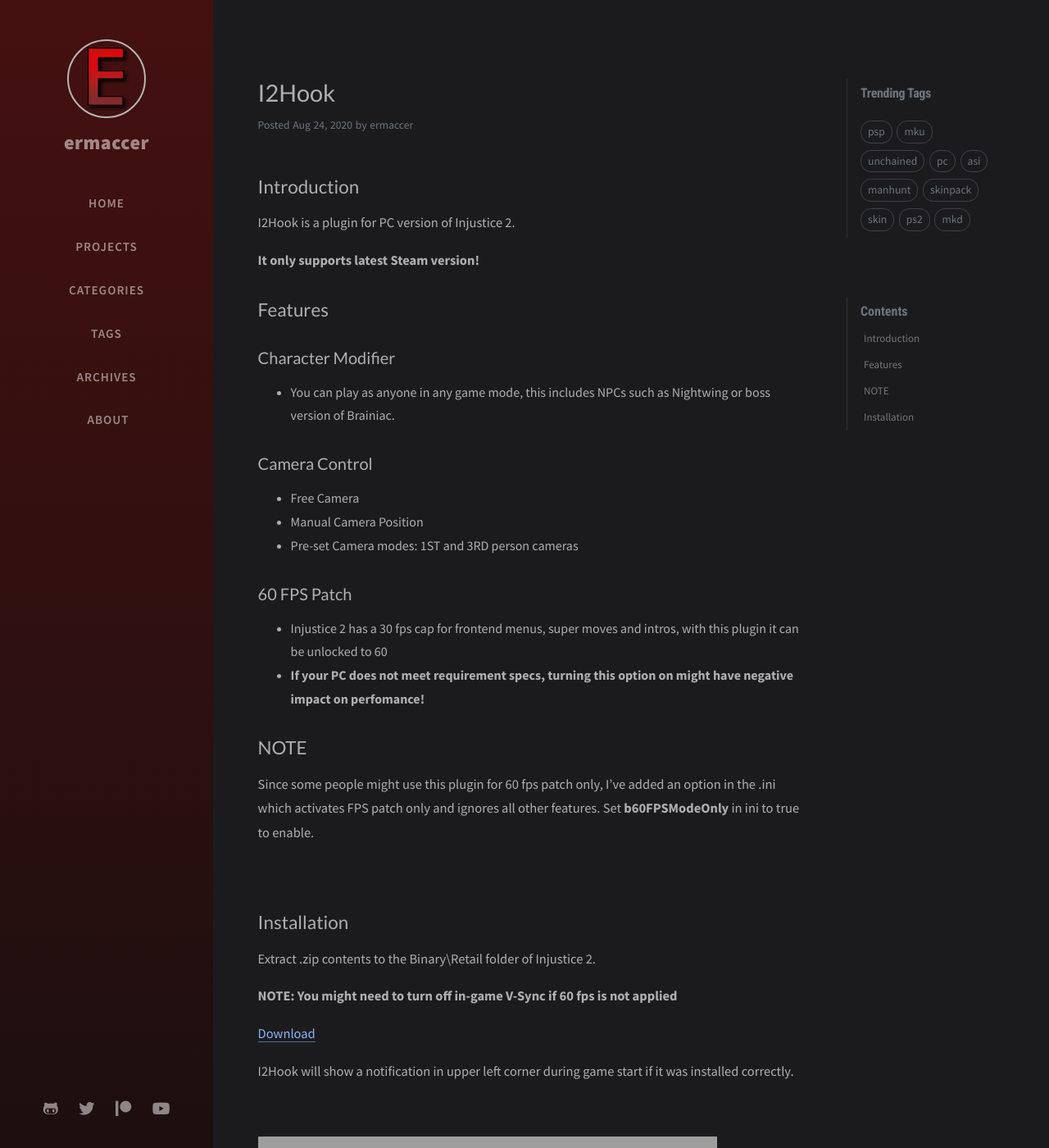
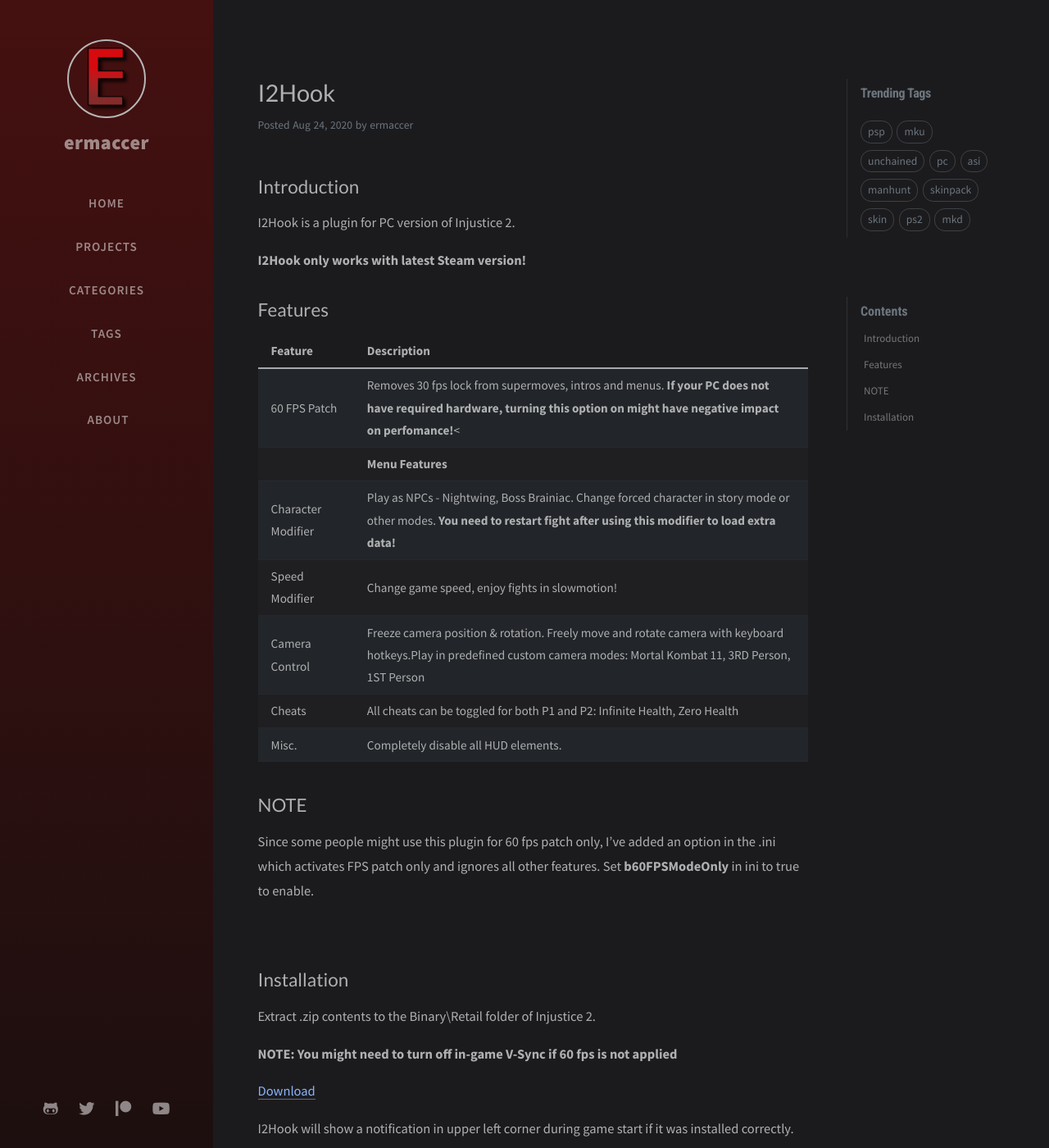
Before and after one commit to ermaccer/ermaccer.github.io, a Jekyll site: the page built from _posts/plugins/2020-08-24-i2hook.md, in a window 1280 px wide and 1400 px high. Shown: the whole window at 82% size. Built offline with Jekyll 4.4.1, drawn with Linux system fonts in a browser that asks for light colours; nearby versions of some CDN libraries; comment, search, counter and statistics services are not loaded; some of the changed text lies outside the part shown; grey boxes are pictures that could not be loaded.

Commit message:
i2hook update

```diff
--- a/_posts/plugins/2020-08-24-i2hook.md
+++ b/_posts/plugins/2020-08-24-i2hook.md
@@ -8,32 +8,33 @@ pin: true
 ## Introduction
 I2Hook is a plugin for PC version of Injustice 2.
 
-**It only supports latest Steam version!**
-
+**I2Hook only works with latest Steam version!**
 
 ## Features
 
-### Character Modifier
- - You can play as anyone in any game mode, this includes NPCs such as Nightwing or boss version
-   of Brainiac.
+| Feature | Description |
+| --- | --- |
+|60 FPS Patch| Removes 30 fps lock from supermoves, intros and menus. **If your PC does not have required hardware, turning this option on might have negative impact on perfomance!**< |
+| | **Menu Features**|
+|Character Modifier| Play as NPCs - Nightwing, Boss Brainiac. Change forced character in story mode or other modes. **You need to restart fight after using this modifier to load extra data!** |
+|Speed Modifier| Change game speed, enjoy fights in slowmotion! |
+|Camera Control| Freeze camera position & rotation. Freely move and rotate camera with keyboard hotkeys.Play in predefined custom camera modes: Mortal Kombat 11, 3RD Person, 1ST Person|
+|Cheats| All cheats can be toggled for both P1 and P2: Infinite Health, Zero Health|
+|Misc.| Completely disable all HUD elements. |
 
-### Camera Control
- - Free Camera
- - Manual Camera Position
- - Pre-set Camera modes: 1ST and 3RD person cameras
 
-### 60 FPS Patch
- - Injustice 2 has a 30 fps cap for frontend menus, super moves and intros, with this plugin it can be unlocked to 60
- - **If your PC does not meet requirement specs, turning this option on might have negative impact on perfomance!**
 
 ## NOTE
 
 Since some people might use this plugin for 60 fps patch only, I've added an option in the .ini which activates FPS patch only and ignores all other features. Set **b60FPSModeOnly** in ini to true to enable.
 
+
 ![Preview](https://raw.githubusercontent.com/ermaccer/ermaccer.github.io/gh-pages/assets/mods/dcf2/i2hook/1.jpg)
 ![Preview](https://raw.githubusercontent.com/ermaccer/ermaccer.github.io/gh-pages/assets/mods/dcf2/i2hook/2.jpg)
 ![Preview](https://raw.githubusercontent.com/ermaccer/ermaccer.github.io/gh-pages/assets/mods/dcf2/i2hook/3.jpg)
 ![Preview](https://raw.githubusercontent.com/ermaccer/ermaccer.github.io/gh-pages/assets/mods/dcf2/i2hook/4.jpg)
+![Preview](https://raw.githubusercontent.com/ermaccer/ermaccer.github.io/gh-pages/assets/mods/dcf2/i2hook/5.jpg)
+
 
 ## Installation
 Extract .zip contents to the Binary\Retail folder of Injustice 2.
@@ -46,6 +47,29 @@ Extract .zip contents to the Binary\Retail folder of Injustice 2.
 I2Hook will show a notification in upper left corner during game start if it
 was installed correctly.
 
+
+####  I2Hook only works with latest Steam version!
+
+[Download](https://github.com/ermaccer/I2Hook/releases/latest/download/i2hook.zip)
+Extract **i2hook.zip** to Binaries\Retail folder of Injustice 2.
+
+If you are not sure how to find your Injustice folder, search for it in your Steam library then right click on the entry and select Manage->Browse local files.
+
+Archive breakdown:
+
+ - dinput8.dll - [Ultimate ASI Loader](https://github.com/ThirteenAG/Ultimate-ASI-Loader/)
+ - I2Hook.asi
+ - I2Hook.ini - configuration file
+
+# Usage
+
+If installed correctly, a notification will appear informing that the plugin was installed
+and is ready to use. By default **F1** will open or close in-game menu.
+
+**You might need to turn off in-game V-Sync if 60 fps is not applied**
+
+
+
 ![Preview](https://raw.githubusercontent.com/ermaccer/ermaccer.github.io/gh-pages/assets/mods/dcf2/i2hook/notif.jpg)
 
 
```
Also changed, not shown: _posts/plugins/2021-05-09-mk11hook.md (+1 -7 lines), assets/mods/dcf2/i2hook/5.jpg (added).
